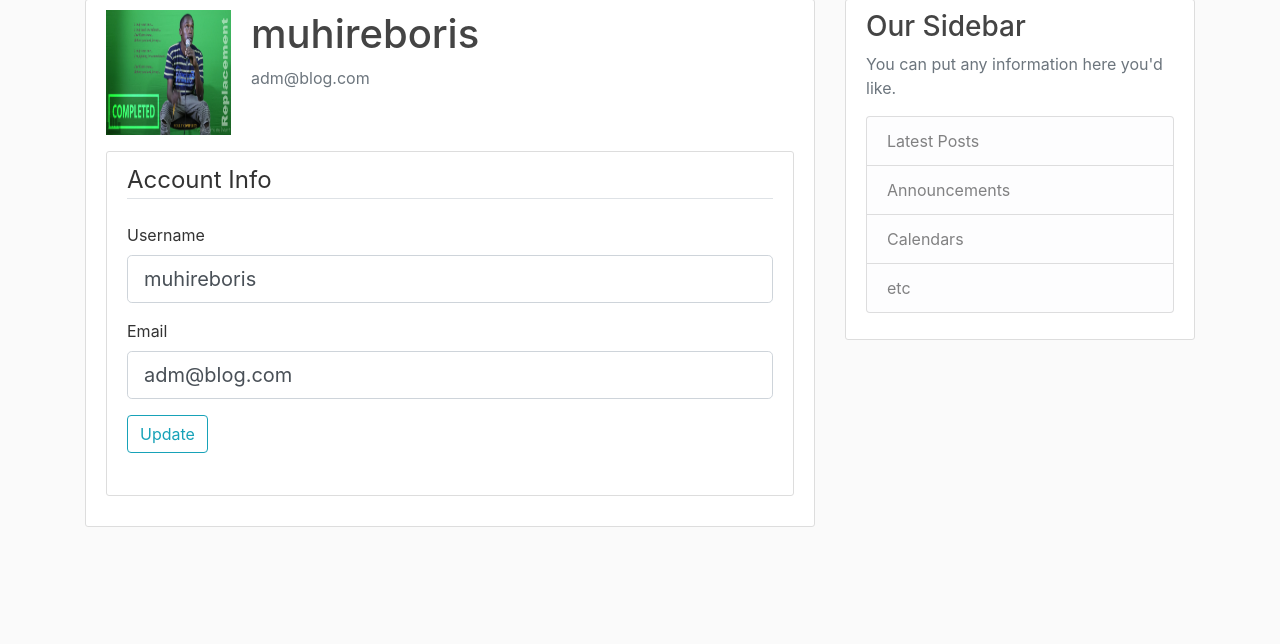
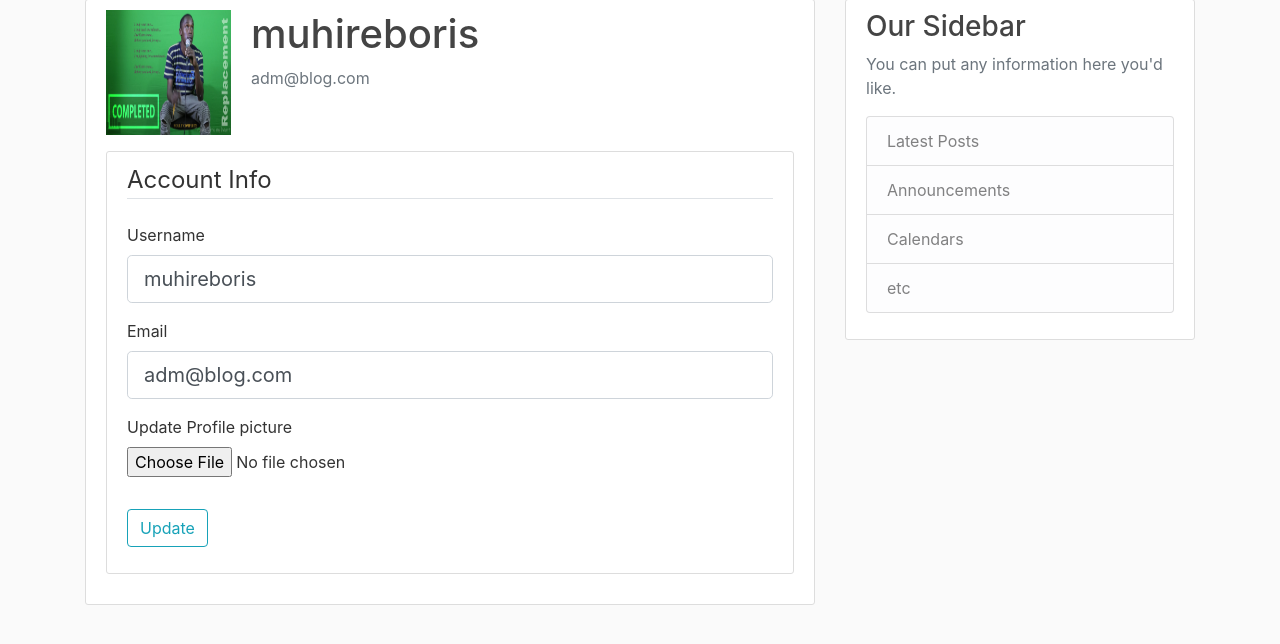
Before and after one commit to bihire/flask_blog, a Flask app: page /account in a window 1280 px wide. Shown: the part 81-725 px from the top of the page. Run offline with Flask 2, Linux system fonts and the light colour scheme; a user stored in the database is signed in; some libraries are stand-ins or nearby versions.

Commit message:
add profile picture

```diff
--- a/flask_blog/forms.py
+++ b/flask_blog/forms.py
@@ -1,4 +1,5 @@
 from flask_wtf import FlaskForm
+from flask_wtf.file import FileField, FileAllowed
 from flask_login import current_user
 from wtforms import StringField, PasswordField, SubmitField, BooleanField
 from wtforms.validators import data_required, Length, Email, EqualTo, ValidationError
@@ -34,7 +35,15 @@ class UpdateForm(FlaskForm):
                            validators=[data_required(), Length(min=6, max=20)])
     email = StringField('Email',
                         validators=[data_required(), Email()])
+    picture = FileField('Update Profile picture',
+                        validators=[FileAllowed(['jpg','png'])])
     submit = SubmitField('Update')
+
+    def validate_username(self, username):
+        if username.data != current_user.username:
+            user = User.query.filter_by(username=username.data).first()
+            if user:
+                raise ValidationError('user exist already!')
 
     def validate_email(self, email):
         if email.data != current_user.email:
--- a/flask_blog/routes.py
+++ b/flask_blog/routes.py
@@ -1,3 +1,5 @@
+import os
+import secrets
 from flask import render_template, url_for, flash, redirect, request
 from flask_blog import app, db, bcrypt
 from flask_blog.forms import RegistrationForm, LoginForm, UpdateForm
@@ -5,7 +7,7 @@ from flask_blog.models import User, Post
 from flask_login import login_user, current_user, logout_user, login_required
 
 
-posts=[
+posts = [
     {
         "title": "this the first title",
         "author": "bihire",
@@ -21,6 +23,7 @@ posts=[
     }
 ]
 
+
 @app.route("/")
 def home():
     return render_template('home.html', posts=posts)
@@ -31,13 +34,14 @@ def about():
     return render_template('about.html')
 
 
-@app.route("/register", methods=['GET','POST'])
+@app.route("/register", methods=['GET', 'POST'])
 def register():
     if current_user.is_authenticated:
         return redirect(url_for('home'))
     form = RegistrationForm()
     if form.validate_on_submit():
-        hashed_password = bcrypt.generate_password_hash(form.password.data).decode('utf-8')
+        hashed_password = bcrypt.generate_password_hash(
+            form.password.data).decode('utf-8')
         user = User(
             username=form.username.data,
             email=form.email.data,
@@ -59,10 +63,10 @@ def login():
     form = LoginForm()
     if form.validate_on_submit():
         user = User.query.filter_by(email=form.email.data).first()
-        if user and bcrypt.check_password_hash(user.password,form.password.data):
+        if user and bcrypt.check_password_hash(user.password, form.password.data):
             login_user(user, remember=form.remember.data)
             next_page = request.args.get('next')
-            return redirect (next_page) if next_page else redirect(url_for('home'))
+            return redirect(next_page) if next_page else redirect(url_for('home'))
         else:
             flash('wrong email or password', 'danger')
     return render_template('login.html', title='Login', form=form)
@@ -74,11 +78,27 @@ def logout():
     return redirect(url_for('home'))
 
 
-@app.route("/account")
+def save_picture(form_picture):
+    # print('bro we are here')
+    random_name = secrets.token_hex(8)
+    _, file_ext = os.path.splitext(form_picture.filename)
+    picture_name = random_name + file_ext
+    picture_path = os.path.join(app.root_path, 'static/images', picture_name)
+    form_picture.save(picture_path)
+
+    return picture_name
+
+
+@app.route("/account", methods=['GET', 'POST'])
 @login_required
 def account():
     form = UpdateForm()
     if form.validate_on_submit():
+        if form.picture.data:
+            picture_file = save_picture(form.picture.data)
+            old_file = os.path.join(app.root_path, 'static/images', current_user.image_file)
+            os.remove(old_file)
+            current_user.image_file = picture_file
         current_user.username = form.username.data
         current_user.email = form.email.data
         db.session.commit()
@@ -87,5 +107,6 @@ def account():
     elif request.method == 'GET':
         form.username.data = current_user.username
         form.email.data = current_user.email
-    image_file = url_for('static', filename='images/' + current_user.image_file)
+    image_file = url_for('static', filename='images/' +
+                         current_user.image_file)
     return render_template('account.html', title='My Account', image_file=image_file, form=form)
--- a/flask_blog/templates/account.html
+++ b/flask_blog/templates/account.html
@@ -9,7 +9,7 @@
             </div>
         </div>
         <div class="content-section">
-            <form action="" method="POST">
+            <form action="" method="POST" enctype="multipart/form-data">
                 {{ form.hidden_tag() }}
                 <fieldset class="form-group">
                     <legend class="border-bottom mb-4">Account Info</legend>
@@ -44,12 +44,20 @@
                         {% endif %}
 
                     </div>
+                    <div class="form-group">
+                        {{ form.picture.label()}}
+                        {{ form.picture(class="form-control-file")}}
+                        {% if form.picture.errors %}
+                            {% for error in form.picture.errors %}
+                            <span class="text-danger">{{ error }}</span></br>
+                            {% endfor %}
+                        {% endif %}
 
-
-                    <div class="form-group">
-                        {{ form.submit(class="btn btn-outline-info")}}
                     </div>
                 </fieldset>
+                <div class="form-group">
+                    {{ form.submit(class="btn btn-outline-info")}}
+                </div>
             </form>
         </div>
     </div>
```
Also changed, not shown: forms.py (deleted, +0 -23 lines), flask_blog/site.db, flask_blog/static/images/1fe8c486122b8e45.PNG (added), flask_blog/static/images/default.jpg (deleted).
